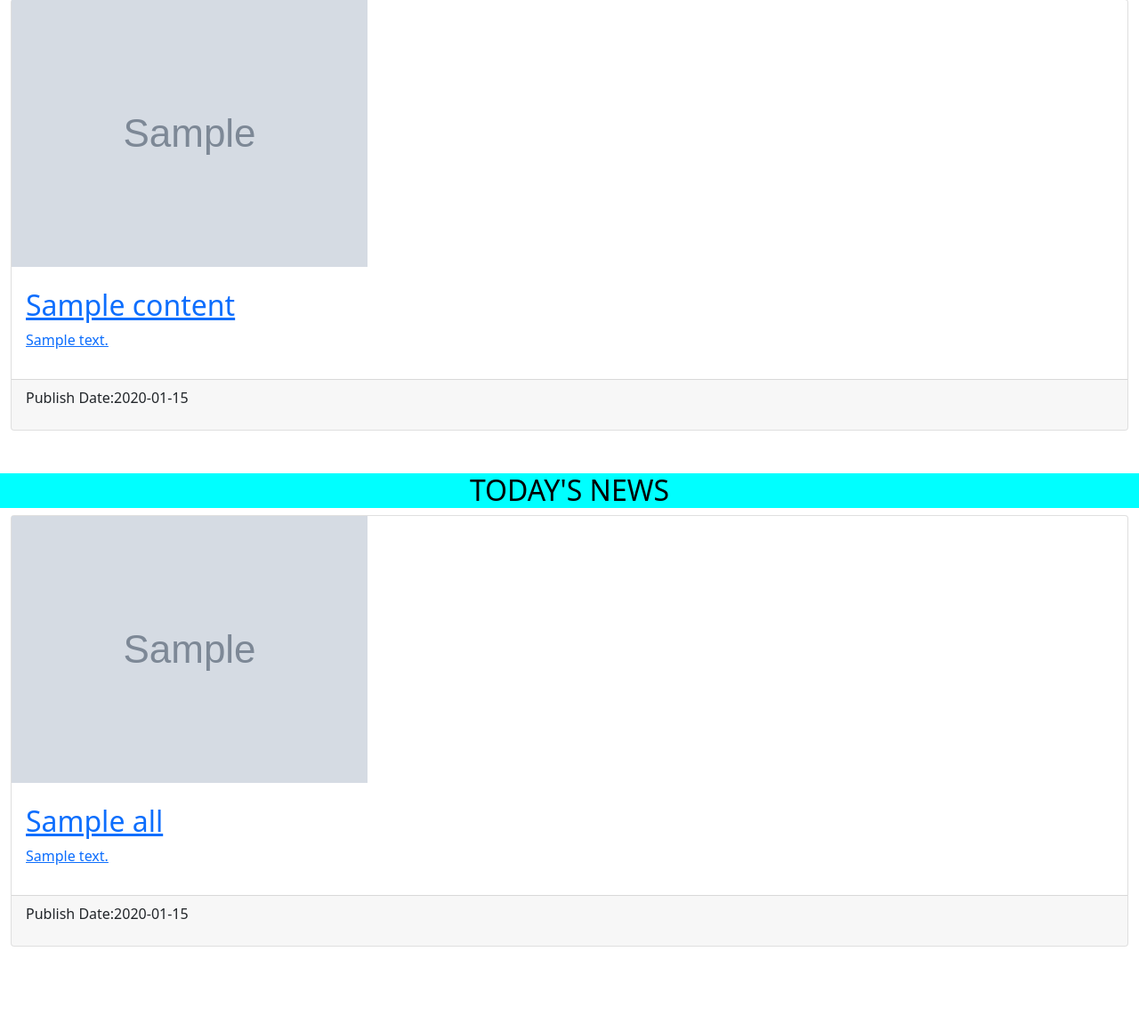
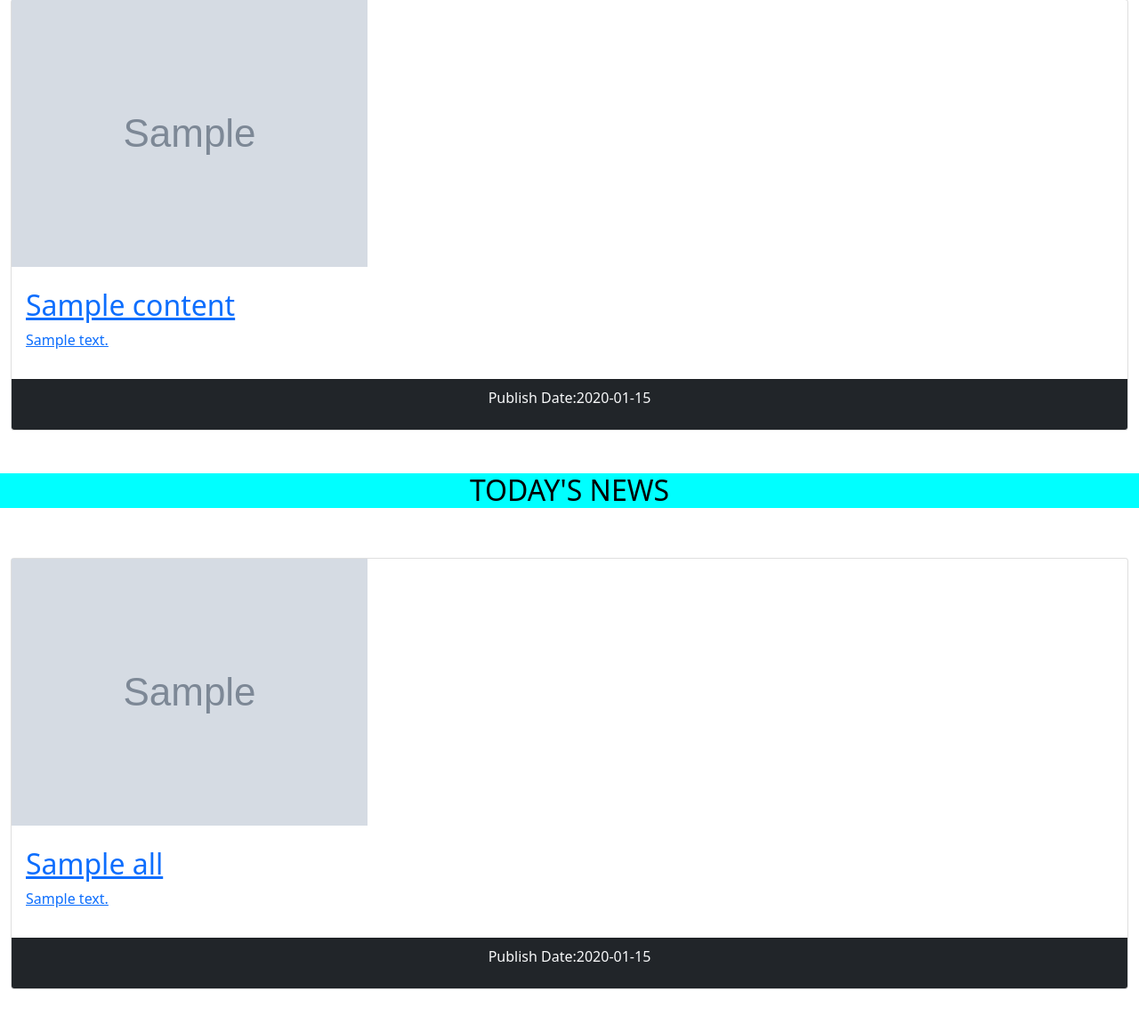
Before and after one commit to Moni-que/NEWS-ARTICLES-PREVIEW, a Python web app: template app/templates/index.html in a window 1280 px wide. Shown: the part 105-1265 px from the top of the page at 89% size. Before the commit the page ends 1169 px from the top, so only its background shows below. Run offline with Jinja, Linux system fonts and the light colour scheme; the template is opened without the code that fills it: most values are stand-ins (such as "Sample title", 1, 10 or a date in 2020); grey boxes marked "Sample" are stand-in pictures; some libraries are stand-ins or nearby versions.

```diff
--- a/app/templates/index.html
+++ b/app/templates/index.html
@@ -21,7 +21,7 @@
             <a href="{{url}}"><h2>{{title}}</h2></a>
             <a href="{{url}}"><p>{{desc}}</p></a>
         </div>
-        <div class="card-footer">
+        <div class="card-footer bg-dark text-light text-center">
             <p>Publish Date:{{p_date}}</p>
         </div>
     </div>
@@ -31,7 +31,7 @@
         <h2 class="heachone">TODAY'S NEWS</h2>
     </div>
     {% for title,desc,img_url,p_date,url in all %}
-    <div class="card">
+    <div class="card my-5">
         <div class="card-title">
             <a href="{{url}}"><img src="{{img_url}}" alt=""></a>
         </div>
@@ -39,7 +39,7 @@
             <a href="{{url}}"><h2>{{title}}</h2></a>
             <a href="{{url}}"><p>{{desc}}</p></a>
         </div>
-        <div class="card-footer">
+        <div class="card-footer bg-dark text-light text-center">
             <p>Publish Date:{{p_date}}</p>
         </div>
     </div>
```
